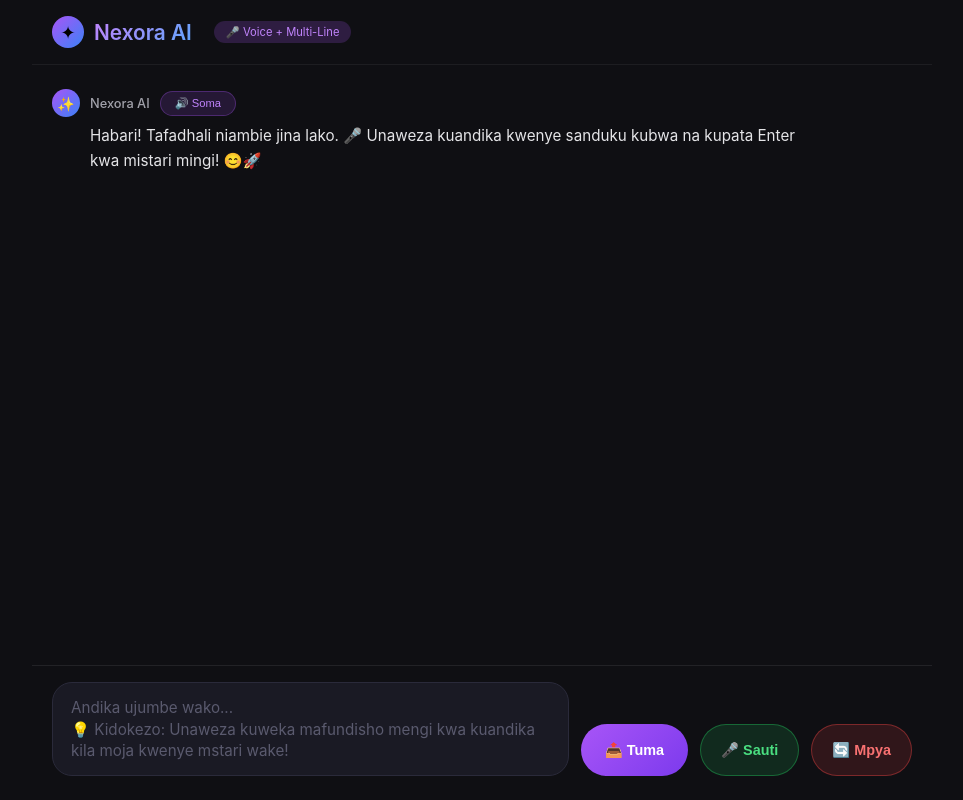
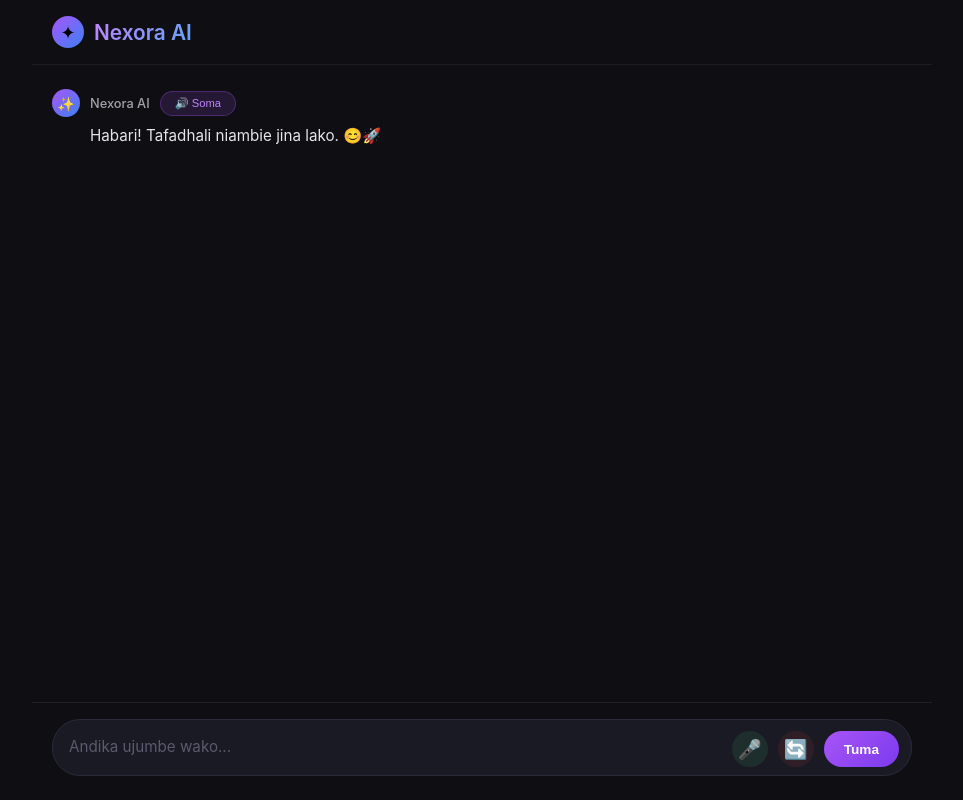
Before and after one commit to nexoratechv1-ctrl/Nexora-AI, a Flask app: page / in a window 1280 px wide. Shown: the whole page, without its empty margins (158-1121 px from the left). Run offline with Flask 3, Linux system fonts and the light colour scheme.

Commit message:
Update index.html

```diff
--- a/templates/index.html
+++ b/templates/index.html
@@ -5,7 +5,12 @@
     <meta name="viewport" content="width=device-width, initial-scale=1.0, user-scalable=yes">
     <title>Nexora AI</title>
     <style>
-        * { margin: 0; padding: 0; box-sizing: border-box; }
+        * {
+            margin: 0;
+            padding: 0;
+            box-sizing: border-box;
+        }
+
         body {
             font-family: -apple-system, 'Segoe UI', 'Inter', sans-serif;
             background: #0f0f13;
@@ -14,6 +19,7 @@
             justify-content: center;
             align-items: center;
         }
+
         .app-container {
             width: 100%;
             max-width: 900px;
@@ -23,17 +29,21 @@
             flex-direction: column;
             overflow: hidden;
         }
+
+        /* Header */
         .header {
             padding: 16px 20px;
             border-bottom: 1px solid rgba(255,255,255,0.06);
             background: #0f0f13;
             flex-shrink: 0;
         }
+
         .logo {
             display: flex;
             align-items: center;
             gap: 10px;
         }
+
         .logo-icon {
             width: 32px;
             height: 32px;
@@ -44,6 +54,7 @@
             justify-content: center;
             font-size: 18px;
         }
+
         .logo-text {
             font-size: 1.3rem;
             font-weight: 600;
@@ -52,14 +63,8 @@
             background-clip: text;
             color: transparent;
         }
-        .voice-badge {
-            background: rgba(168,85,247,0.2);
-            border-radius: 20px;
-            padding: 4px 12px;
-            font-size: 0.7rem;
-            color: #c084fc;
-            margin-left: 12px;
-        }
+
+        /* Chat area */
         .chat-area {
             flex: 1;
             overflow-y: auto;
@@ -69,20 +74,24 @@
             gap: 24px;
             scroll-behavior: smooth;
         }
+
         .chat-area::-webkit-scrollbar { width: 4px; }
         .chat-area::-webkit-scrollbar-track { background: transparent; }
         .chat-area::-webkit-scrollbar-thumb { background: #2a2a3a; border-radius: 10px; }
 
+        /* AI message */
         .message-ai {
             display: flex;
             justify-content: flex-start;
             animation: fadeIn 0.3s ease;
         }
+
         .ai-bubble {
             max-width: 90%;
             background: transparent;
             padding: 4px 0;
         }
+
         .ai-header {
             display: flex;
             align-items: center;
@@ -90,6 +99,7 @@
             margin-bottom: 6px;
             flex-wrap: wrap;
         }
+
         .ai-avatar {
             width: 28px;
             height: 28px;
@@ -100,11 +110,13 @@
             justify-content: center;
             font-size: 14px;
         }
+
         .ai-name {
             font-size: 0.8rem;
             font-weight: 500;
             color: #a1a1aa;
         }
+
         .speak-btn {
             background: rgba(168,85,247,0.15);
             border: 1px solid rgba(168,85,247,0.3);
@@ -114,6 +126,7 @@
             font-size: 0.7rem;
             cursor: pointer;
         }
+
         .ai-text {
             white-space: pre-wrap;
             word-break: break-word;
@@ -122,11 +135,14 @@
             font-size: 0.95rem;
             line-height: 1.65;
         }
+
+        /* User message */
         .message-user {
             display: flex;
             justify-content: flex-end;
             animation: fadeIn 0.3s ease;
         }
+
         .user-bubble {
             max-width: 85%;
             background: #2a2a3a;
@@ -136,16 +152,20 @@
             font-size: 0.95rem;
             line-height: 1.5;
         }
+
         .user-name {
             font-size: 0.7rem;
             color: #a1a1aa;
             margin-bottom: 6px;
             text-align: right;
         }
+
         @keyframes fadeIn {
             from { opacity: 0; transform: translateY(8px); }
             to { opacity: 1; transform: translateY(0); }
         }
+
+        /* Typing indicator */
         .typing-indicator {
             display: flex;
             gap: 4px;
@@ -165,86 +185,116 @@
             0%, 60%, 100% { transform: translateY(0); opacity: 0.4; }
             30% { transform: translateY(-6px); opacity: 1; }
         }
-        .input-area {
+
+        /* ========== INPUT AREA - KAMA DEEPSEEK ========== */
+        .input-wrapper {
             padding: 16px 20px 24px;
             background: #0f0f13;
             border-top: 1px solid rgba(255,255,255,0.08);
-            display: flex;
-            gap: 12px;
-            align-items: flex-end;
             flex-shrink: 0;
         }
-        .input-area textarea {
-            flex: 1;
+
+        .input-container {
+            display: flex;
+            align-items: flex-end;
+            gap: 10px;
             background: #1a1a24;
             border: 1px solid #2a2a3a;
-            border-radius: 20px;
-            padding: 14px 18px;
+            border-radius: 28px;
+            padding: 8px 12px;
+            transition: all 0.2s;
+        }
+
+        .input-container:focus-within {
+            border-color: #a855f7;
+            box-shadow: 0 0 0 2px rgba(168,85,247,0.2);
+        }
+
+        .input-container textarea {
+            flex: 1;
+            background: transparent;
+            border: none;
+            padding: 8px 4px;
             color: white;
             font-size: 0.95rem;
             outline: none;
             resize: none;
             font-family: inherit;
-            line-height: 1.4;
+            line-height: 1.5;
+            min-height: 28px;
+            max-height: 120px;
         }
-        .input-area textarea:focus {
-            border-color: #a855f7;
-            background: #1f1f2a;
-        }
-        .input-area textarea::placeholder {
+
+        .input-container textarea::placeholder {
             color: #5a5a6e;
         }
+
+        /* Buttons ndogo */
+        .icon-btn {
+            background: transparent;
+            border: none;
+            border-radius: 50%;
+            width: 36px;
+            height: 36px;
+            display: flex;
+            align-items: center;
+            justify-content: center;
+            cursor: pointer;
+            font-size: 1.2rem;
+            transition: all 0.2s;
+            flex-shrink: 0;
+        }
+
+        .mic-btn {
+            color: #4ade80;
+            background: rgba(74, 222, 128, 0.1);
+        }
+
+        .mic-btn:hover {
+            background: rgba(74, 222, 128, 0.2);
+        }
+
+        .mic-btn.listening {
+            background: rgba(239, 68, 68, 0.3);
+            color: #f87171;
+            animation: pulseMic 1.5s infinite;
+        }
+
+        @keyframes pulseMic {
+            0%, 100% { opacity: 1; transform: scale(1); }
+            50% { opacity: 0.7; transform: scale(1.05); }
+        }
+
+        .new-btn {
+            color: #f87171;
+            background: rgba(239, 68, 68, 0.1);
+        }
+
+        .new-btn:hover {
+            background: rgba(239, 68, 68, 0.2);
+        }
+
         .send-btn {
             background: linear-gradient(135deg, #a855f7, #7c3aed);
             border: none;
-            border-radius: 32px;
-            padding: 14px 24px;
+            border-radius: 28px;
+            padding: 8px 20px;
             color: white;
-            font-weight: 700;
-            font-size: 0.9rem;
+            font-weight: 600;
+            font-size: 0.85rem;
             cursor: pointer;
-            height: 52px;
+            height: 36px;
+            flex-shrink: 0;
         }
-        .voice-btn {
-            background: rgba(34, 197, 94, 0.15);
-            border: 1px solid rgba(34, 197, 94, 0.4);
-            border-radius: 32px;
-            padding: 14px 20px;
-            color: #4ade80;
-            font-weight: 600;
-            font-size: 0.9rem;
-            cursor: pointer;
-            height: 52px;
-        }
-        .voice-btn.listening {
-            background: rgba(239, 68, 68, 0.3);
-            border-color: #ef4444;
-            color: #f87171;
-            animation: pulse 1.5s infinite;
-        }
-        @keyframes pulse {
-            0%, 100% { opacity: 1; }
-            50% { opacity: 0.6; }
-        }
-        .reset-btn {
-            background: rgba(239,68,68,0.15);
-            border: 1px solid rgba(239,68,68,0.4);
-            border-radius: 32px;
-            padding: 14px 20px;
-            color: #f87171;
-            font-weight: 600;
-            font-size: 0.9rem;
-            cursor: pointer;
-            height: 52px;
-        }
+
         @media (max-width: 600px) {
             .chat-area { padding: 16px; gap: 20px; }
             .ai-text { font-size: 0.9rem; margin-left: 36px; }
             .user-bubble { padding: 10px 14px; max-width: 90%; }
-            .input-area { padding: 12px 16px 20px; gap: 8px; }
-            .send-btn, .voice-btn, .reset-btn { padding: 10px 16px; font-size: 0.8rem; height: 48px; }
-            .input-area textarea { padding: 12px 14px; font-size: 0.85rem; }
-            .voice-btn span { display: none; }
+            .input-wrapper { padding: 12px 16px 20px; }
+            .icon-btn { width: 32px; height: 32px; font-size: 1rem; }
+            .send-btn { padding: 6px 16px; font-size: 0.8rem; height: 32px; }
+            .mic-btn span, .new-btn span { display: none; }
         }
     </style>
 </head>
@@ -254,26 +304,29 @@
         <div class="logo">
             <div class="logo-icon">✦</div>
             <div class="logo-text">Nexora AI</div>
-            <div class="voice-badge">🎤 Voice + Multi-Line</div>
         </div>
     </div>
+
     <div class="chat-area" id="chatArea">
         <div class="message-ai">
             <div class="ai-bubble">
                 <div class="ai-header">
                     <div class="ai-avatar">✨</div>
                     <span class="ai-name">Nexora AI</span>
-                    <button class="speak-btn" onclick="speakText(this, 'Habari! Tafadhali niambie jina lako. Unaweza kuandika kwenye sanduku kubwa na kupata Enter kwa mistari mingi!')">🔊 Soma</button>
+                    <button class="speak-btn" onclick="speakText(this, 'Habari! Tafadhali niambie jina lako.')">🔊 Soma</button>
                 </div>
-                <div class="ai-text">Habari! Tafadhali niambie jina lako. 🎤 Unaweza kuandika kwenye sanduku kubwa na kupata Enter kwa mistari mingi! 😊🚀</div>
+                <div class="ai-text">Habari! Tafadhali niambie jina lako. 😊🚀</div>
             </div>
         </div>
     </div>
-    <div class="input-area">
-        <textarea id="userInput" placeholder="Andika ujumbe wako...&#10;💡 Kidokezo: Unaweza kuweka mafundisho mengi kwa kuandika kila moja kwenye mstari wake!" rows="3"></textarea>
-        <button class="send-btn" id="sendBtn">📤 Tuma</button>
-        <button class="voice-btn" id="voiceBtn" title="Bonyeza kuongea">🎤 <span>Sauti</span></button>
-        <button class="reset-btn" id="resetBtn">🔄 Mpya</button>
+
+    <div class="input-wrapper">
+        <div class="input-container">
+            <textarea id="userInput" placeholder="Andika ujumbe wako..." rows="1"></textarea>
+            <button class="icon-btn mic-btn" id="voiceBtn" title="Bonyeza kuongea">🎤</button>
+            <button class="icon-btn new-btn" id="resetBtn" title="Anza mazungumzo mpya">🔄</button>
+            <button class="send-btn" id="sendBtn">Tuma</button>
+        </div>
     </div>
 </div>
 
@@ -283,11 +336,22 @@
     let isListening = false;
     let recognition = null;
 
-    // Auto-resize textarea
+    // Auto-resize textarea - KAMA DEEPSEEK
     const textarea = document.getElementById('userInput');
-    textarea.addEventListener('input', function() {
-        this.style.height = 'auto';
-        this.style.height = Math.min(this.scrollHeight, 150) + 'px';
+
+    function autoResize() {
+        textarea.style.height = 'auto';
+        textarea.style.height = Math.min(textarea.scrollHeight, 120) + 'px';
+    }
+
+    textarea.addEventListener('input', autoResize);
+
+    // Handle Enter key (Shift+Enter for new line, Enter to send)
+    textarea.addEventListener('keydown', (e) => {
+        if (e.key === 'Enter' && !e.shiftKey) {
+            e.preventDefault();
+            sendMessage();
+        }
     });
 
     // Speech Recognition
@@ -301,17 +365,15 @@
         recognition.onresult = function(event) {
             const speechText = event.results[0][0].transcript;
             textarea.value = speechText;
+            autoResize();
             document.getElementById('voiceBtn').classList.remove('listening');
             isListening = false;
-            document.getElementById('voiceBtn').innerHTML = '🎤 <span>Sauti</span>';
-            // Auto send after voice
             sendMessage();
         };
 
         recognition.onerror = function() {
             document.getElementById('voiceBtn').classList.remove('listening');
             isListening = false;
-            document.getElementById('voiceBtn').innerHTML = '🎤 <span>Sauti</span>';
         };
     }
 
@@ -324,12 +386,10 @@
             recognition.stop();
             document.getElementById('voiceBtn').classList.remove('listening');
             isListening = false;
-            document.getElementById('voiceBtn').innerHTML = '🎤 <span>Sauti</span>';
         } else {
             recognition.start();
             isListening = true;
             document.getElementById('voiceBtn').classList.add('listening');
-            document.getElementById('voiceBtn').innerHTML = '🎤 <span>Inasikiliza...</span>';
         }
     }
 
@@ -343,8 +403,8 @@
         window.speechSynthesis.cancel();
         window.speechSynthesis.speak(utterance);
         const original = button.innerHTML;
-        button.innerHTML = '🔊 Inasoma...';
-        setTimeout(() => { button.innerHTML = original; }, 2000);
+        button.innerHTML = '🔊...';
+        setTimeout(() => { button.innerHTML = original; }, 1500);
     }
 
     async function typeText(element, text, speed = 12) {
@@ -429,7 +489,7 @@
             const data = await response.json();
             return data.reply;
         } catch (error) {
-            return "Samahani, kuna tatizo. Hakikisha server inaendesha. 😊";
+            return "Samahani, kuna tatizo. 😊";
         }
     }
 
@@ -437,7 +497,7 @@
         let msg = textarea.value.trim();
         if (!msg || isTyping) return;
         textarea.value = '';
-        textarea.style.height = 'auto';
+        autoResize();
 
         if (!currentUserName) {
             currentUserName = msg;
@@ -473,17 +533,12 @@
             </div>
         `;
         chatArea.appendChild(welcomeDiv);
+        textarea.value = '';
+        autoResize();
     }
 
     document.getElementById('sendBtn').addEventListener('click', sendMessage);
     document.getElementById('resetBtn').addEventListener('click', resetConversation);
-
-    // Ctrl+Enter to send
-    textarea.addEventListener('keydown', (e) => {
-        if (e.key === 'Enter' && e.ctrlKey) {
-            sendMessage();
-        }
-    });
 </script>
 </body>
-        </html>
+    </html>
```
